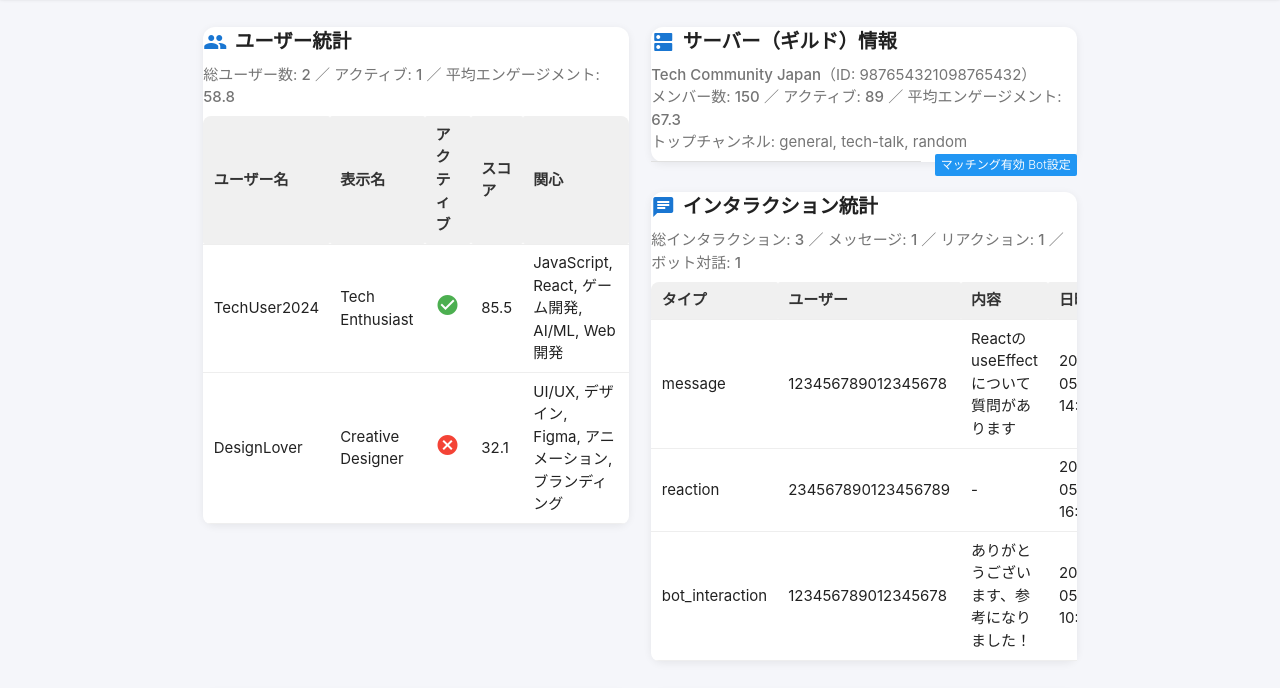
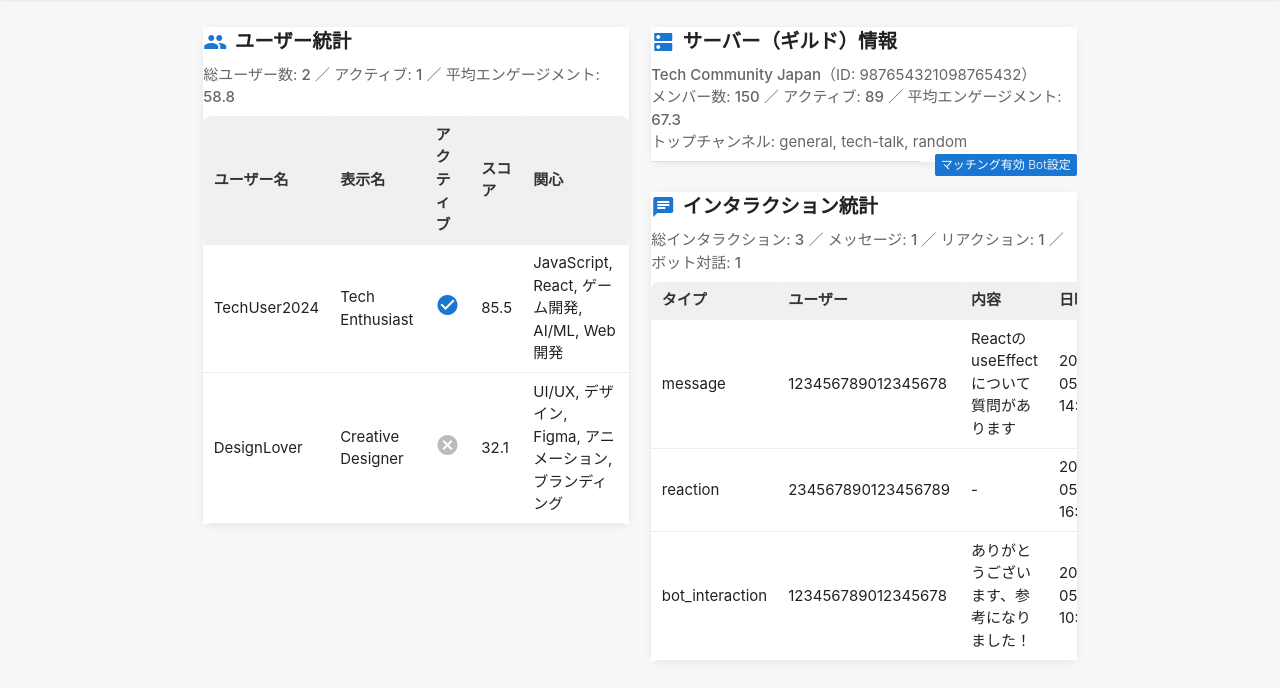
Before and after one commit to kozyszoo/commupro-guild, a website: page public/index.html in a window 1280 px wide. Shown: the part 67-755 px from the top of the page. Drawn offline with nearby package versions, Linux system fonts and the light colour scheme.

Commit message:
ダッシュボードのレイアウトを見直し、関連項目を近くにまとめ、ボットアクション履歴は2列分結合して横幅いっぱいに表示。配色も白・グレー＋ブルー1色で統一。

```diff
--- a/public/index.html
+++ b/public/index.html
@@ -9,7 +9,10 @@
     <link href="https://fonts.googleapis.com/icon?family=Material+Icons" rel="stylesheet">
     <style>
       body {
-        background: #f5f6fa;
+        background: #f7f7f9;
+      }
+      nav {
+        background: #1976d2 !important;
       }
       .dashboard-section {
         margin-bottom: 2rem;
@@ -46,13 +49,35 @@
         overflow: hidden;
         background: #fff;
       }
+      .new.badge.blue, .badge.blue {
+        background-color: #1976d2 !important;
+        color: #fff !important;
+      }
+      .material-icons.blue-text, .blue-text {
+        color: #1976d2 !important;
+      }
+      .divider {
+        background: #e0e0e0;
+      }
+      .nav-wrapper .brand-logo {
+        color: #fff !important;
+      }
+      .card-content {
+        background: #fff;
+      }
+      .grey-text.text-darken-1 {
+        color: #666 !important;
+      }
+      .grey-text.text-lighten-1 {
+        color: #aaa !important;
+      }
       @media (max-width: 992px) {
         .dashboard-section { margin-bottom: 1.2rem; }
       }
     </style>
   </head>
   <body>
-    <nav class="blue darken-2">
+    <nav>
       <div class="nav-wrapper container">
         <a href="#" class="brand-logo" style="font-size:1.5rem; letter-spacing:1px;">にゃんこエージェント管理パネル</a>
       </div>
@@ -95,13 +120,13 @@
         document.getElementById('dashboard-users').innerHTML = `
           <div class="dashboard-card z-depth-1">
             <div class="card-content">
-              <span class="dashboard-title"><i class="material-icons">group</i>ユーザー統計</span>
+              <span class="dashboard-title"><i class="material-icons blue-text">group</i>ユーザー統計</span>
               <div class="grey-text text-darken-1" style="margin-bottom:0.5rem;">総ユーザー数: <strong>${totalUsers}</strong> ／ アクティブ: <strong>${activeUsers}</strong> ／ 平均エンゲージメント: <strong>${avgEngagement}</strong></div>
               <div style="overflow-x:auto;">
                 <table class="dashboard-table highlight responsive-table">
                   <thead><tr><th>ユーザー名</th><th>表示名</th><th>アクティブ</th><th>スコア</th><th>関心</th></tr></thead>
                   <tbody>
-                    ${userList.map(u => `<tr><td>${u.username}</td><td>${u.displayName||''}</td><td>${u.isActive ? '<i class=\'material-icons green-text\'>check_circle</i>' : '<i class=\'material-icons red-text\'>cancel</i>'}</td><td>${u.engagementScore||'-'}</td><td>${(u.interests||[]).join(', ')}</td></tr>`).join('')}
+                    ${userList.map(u => `<tr><td>${u.username}</td><td>${u.displayName||''}</td><td>${u.isActive ? '<i class=\'material-icons blue-text\'>check_circle</i>' : '<i class=\'material-icons\' style=\'color:#bbb\'>cancel</i>'}</td><td>${u.engagementScore||'-'}</td><td>${(u.interests||[]).join(', ')}</td></tr>`).join('')}
                   </tbody>
                 </table>
               </div>
@@ -114,7 +139,7 @@
         document.getElementById('dashboard-guilds').innerHTML = `
           <div class="dashboard-card z-depth-1">
             <div class="card-content">
-              <span class="dashboard-title"><i class="material-icons">dns</i>サーバー（ギルド）情報</span>
+              <span class="dashboard-title"><i class="material-icons blue-text">dns</i>サーバー（ギルド）情報</span>
               ${guildList.map(g => `
                 <div class="grey-text text-darken-1" style="margin-bottom:0.5rem;"><strong>${g.name}</strong>（ID: ${g.id}）<br>
                 メンバー数: <strong>${g.analytics?.totalMembers||'-'}</strong> ／ アクティブ: <strong>${g.analytics?.activeMembers||'-'}</strong> ／ 平均エンゲージメント: <strong>${g.analytics?.averageEngagement||'-'}</strong><br>
@@ -135,7 +160,7 @@
         document.getElementById('dashboard-interactions').innerHTML = `
           <div class="dashboard-card z-depth-1">
             <div class="card-content">
-              <span class="dashboard-title"><i class="material-icons">chat</i>インタラクション統計</span>
+              <span class="dashboard-title"><i class="material-icons blue-text">chat</i>インタラクション統計</span>
               <div class="grey-text text-darken-1" style="margin-bottom:0.5rem;">総インタラクション: <strong>${totalInteractions}</strong> ／ メッセージ: <strong>${messageCount}</strong> ／ リアクション: <strong>${reactionCount}</strong> ／ ボット対話: <strong>${botCount}</strong></div>
               <div style="overflow-x:auto;">
                 <table class="dashboard-table highlight responsive-table">
@@ -154,7 +179,7 @@
         document.getElementById('dashboard-podcasts').innerHTML = `
           <div class="dashboard-card z-depth-1">
             <div class="card-content">
-              <span class="dashboard-title"><i class="material-icons">mic</i>最新ポッドキャスト</span>
+              <span class="dashboard-title"><i class="material-icons blue-text">mic</i>最新ポッドキャスト</span>
               ${podcastList.length ? podcastList.map(p => `
                 <div class="grey-text text-darken-1" style="margin-bottom:0.5rem;"><strong>${p.title}</strong>（${p.publishedAt?.replace('T',' ').replace('Z','')}）<br>
                 閲覧数: <strong>${p.views||0}</strong> ／ リアクション: ${p.reactions?.map(r => `${r.emoji}×${r.count}`).join(' ')}<br>
@@ -170,7 +195,7 @@
         document.getElementById('dashboard-events').innerHTML = `
           <div class="dashboard-card z-depth-1">
             <div class="card-content">
-              <span class="dashboard-title"><i class="material-icons">event</i>最新イベント</span>
+              <span class="dashboard-title"><i class="material-icons blue-text">event</i>最新イベント</span>
               ${eventList.length ? eventList.map(e => `
                 <div class="grey-text text-darken-1" style="margin-bottom:0.5rem;"><strong>${e.title}</strong>（${e.startTime?.replace('T',' ').replace('Z','')}）<br>
                 参加予定: <strong>${(e.attendees||[]).length}</strong>人 ／ チャンネル: ${e.channelId}<br>
@@ -186,7 +211,7 @@
         document.getElementById('dashboard-user-matches').innerHTML = `
           <div class="dashboard-card z-depth-1">
             <div class="card-content">
-              <span class="dashboard-title"><i class="material-icons">people</i>ユーザーマッチング状況</span>
+              <span class="dashboard-title"><i class="material-icons blue-text">people</i>ユーザーマッチング状況</span>
               <div class="grey-text text-darken-1" style="margin-bottom:0.5rem;">総マッチ数: <strong>${matchList.length}</strong></div>
               <div style="overflow-x:auto;">
                 <table class="dashboard-table highlight responsive-table">
@@ -205,7 +230,7 @@
         document.getElementById('dashboard-topics').innerHTML = `
           <div class="dashboard-card z-depth-1">
             <div class="card-content">
-              <span class="dashboard-title"><i class="material-icons">local_offer</i>トピック一覧</span>
+              <span class="dashboard-title"><i class="material-icons blue-text">local_offer</i>トピック一覧</span>
               <div style="overflow-x:auto;">
                 <table class="dashboard-table highlight responsive-table">
                   <thead><tr><th>トピック名</th><th>人気度</th><th>トレンド</th><th>キーワード</th><th>関連トピック</th></tr></thead>
@@ -223,7 +248,7 @@
         document.getElementById('dashboard-admin-users').innerHTML = `
           <div class="dashboard-card z-depth-1">
             <div class="card-content">
-              <span class="dashboard-title"><i class="material-icons">admin_panel_settings</i>管理者ユーザー</span>
+              <span class="dashboard-title"><i class="material-icons blue-text">admin_panel_settings</i>管理者ユーザー</span>
               <div style="overflow-x:auto;">
                 <table class="dashboard-table highlight responsive-table">
                   <thead><tr><th>Email</th><th>ロール</th><th>最終ログイン</th><th>権限</th></tr></thead>
@@ -241,7 +266,7 @@
         document.getElementById('dashboard-bot-actions').innerHTML = `
           <div class="dashboard-card z-depth-1">
             <div class="card-content">
-              <span class="dashboard-title"><i class="material-icons">smart_toy</i>ボットアクション履歴</span>
+              <span class="dashboard-title"><i class="material-icons blue-text">smart_toy</i>ボットアクション履歴</span>
               <div style="overflow-x:auto;">
                 <table class="dashboard-table highlight responsive-table">
                   <thead><tr><th>タイプ</th><th>ユーザー</th><th>日時</th><th>状態</th><th>結果</th></tr></thead>
@@ -259,7 +284,7 @@
         document.getElementById('dashboard-analytics-sessions').innerHTML = `
           <div class="dashboard-card z-depth-1">
             <div class="card-content">
-              <span class="dashboard-title"><i class="material-icons">insights</i>日次アナリティクス</span>
+              <span class="dashboard-title"><i class="material-icons blue-text">insights</i>日次アナリティクス</span>
               ${analyticsList.length ? analyticsList.map(a => `
                 <div class="grey-text text-darken-1" style="margin-bottom:0.5rem;"><strong>${a.date}</strong>：アクティブ <strong>${a.activeUsers}</strong>人 ／ メッセージ <strong>${a.messageCount}</strong> ／ 新規 <strong>${a.newMembers}</strong> ／ 再エンゲージ <strong>${a.reengagements}</strong><br>
                 <span class="grey-text text-lighten-1" style="font-size:0.95em;">トップトピック: ${Object.entries(a.topTopics||{}).map(([k,v])=>`${k}(${v})`).join(', ')}<br>チャンネル活動: ${Object.entries(a.channelActivity||{}).map(([k,v])=>`${k}(${v})`).join(', ')}</span>
```
